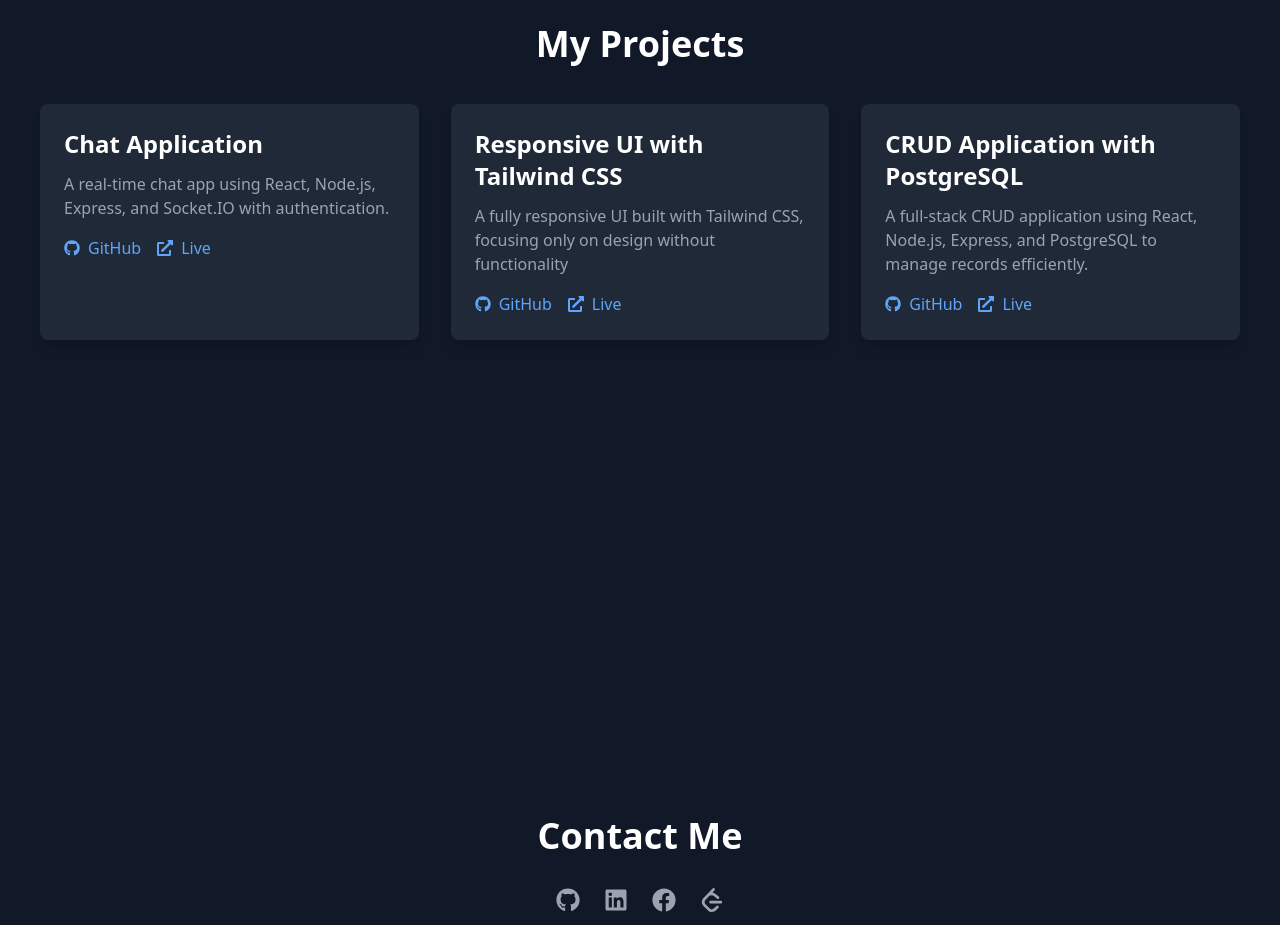
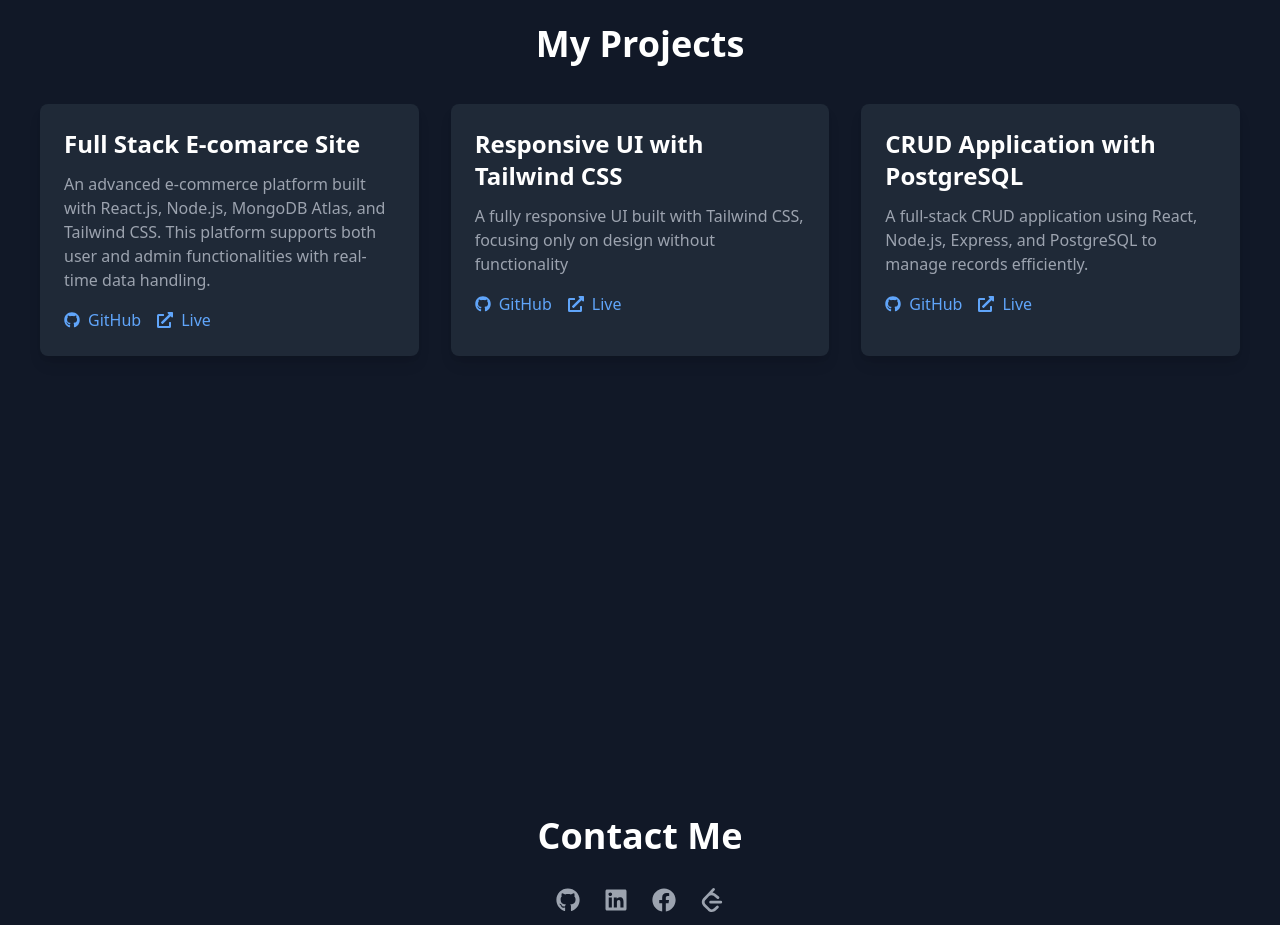
Before and after one commit to mahfujalarony/my-portfolio, a React (Vite) app in the folder vite-project/: page / in a window 1280 px wide. Shown: the part 1680-2605 px from the top of the page. Built offline with nearby package versions, Linux system fonts and the light colour scheme; a web font is replaced by a local one.

Commit message:
add e-comarce site

```diff
--- a/vite-project/src/components/Work.jsx
+++ b/vite-project/src/components/Work.jsx
@@ -3,10 +3,10 @@ import { FaGithub, FaExternalLinkAlt } from "react-icons/fa";
 
 const projects = [
   {
-    title: "Chat Application",
-    description: "A real-time chat app using React, Node.js, Express, and Socket.IO with authentication.",
-    githubLink: "https://github.com/yourusername/chat-app",
-    liveLink: "https://yourusername-chat-app.vercel.app/",
+    title: "Full Stack E-comarce Site",
+    description: "An advanced e-commerce platform built with React.js, Node.js, MongoDB Atlas, and Tailwind CSS. This platform supports both user and admin functionalities with real-time data handling.",
+    githubLink: "https://github.com/mahfujalarony/E-comarce",
+    liveLink: "https://e-comarce-wheat.vercel.app/",
   },
   {
     title: "Responsive UI with Tailwind CSS",
```
